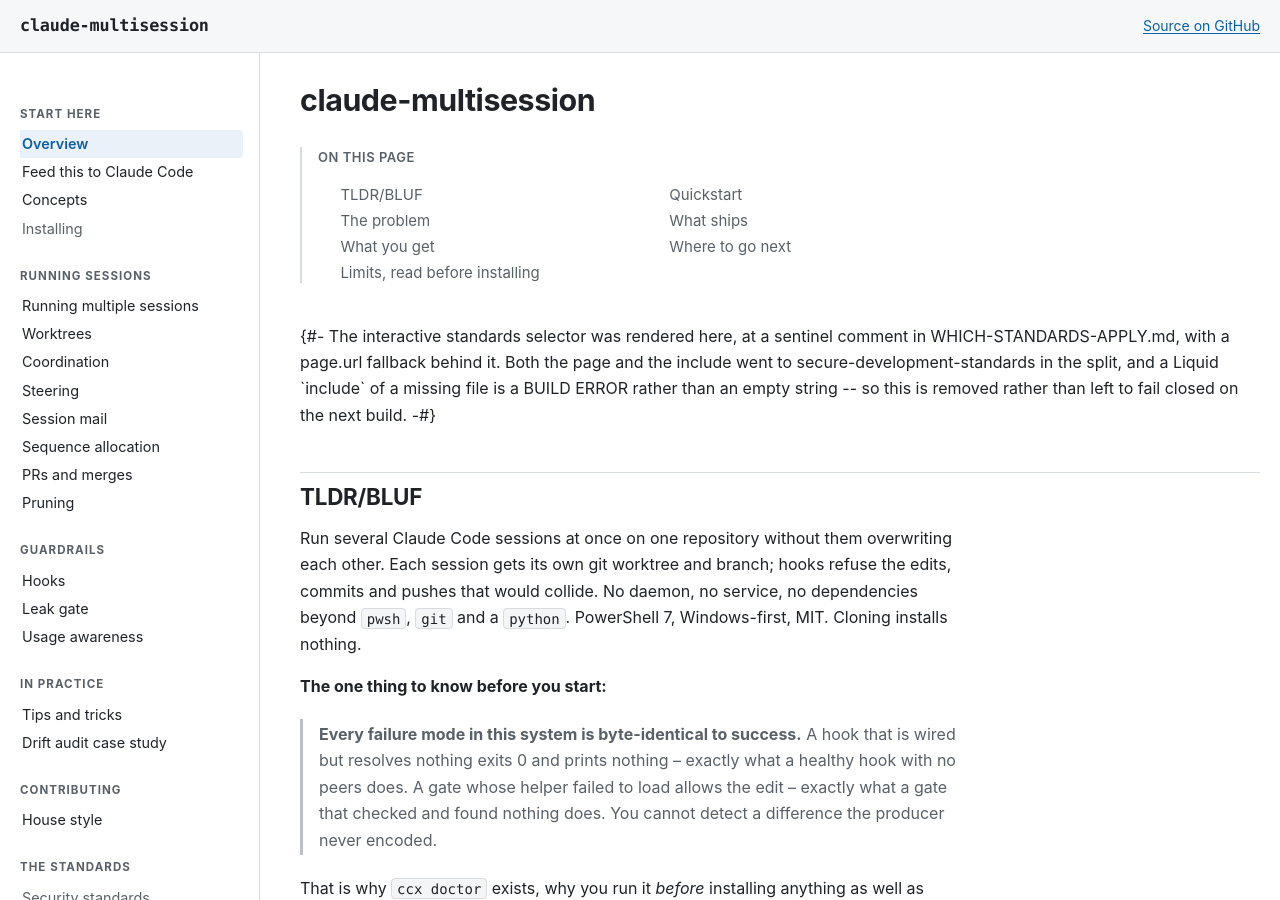
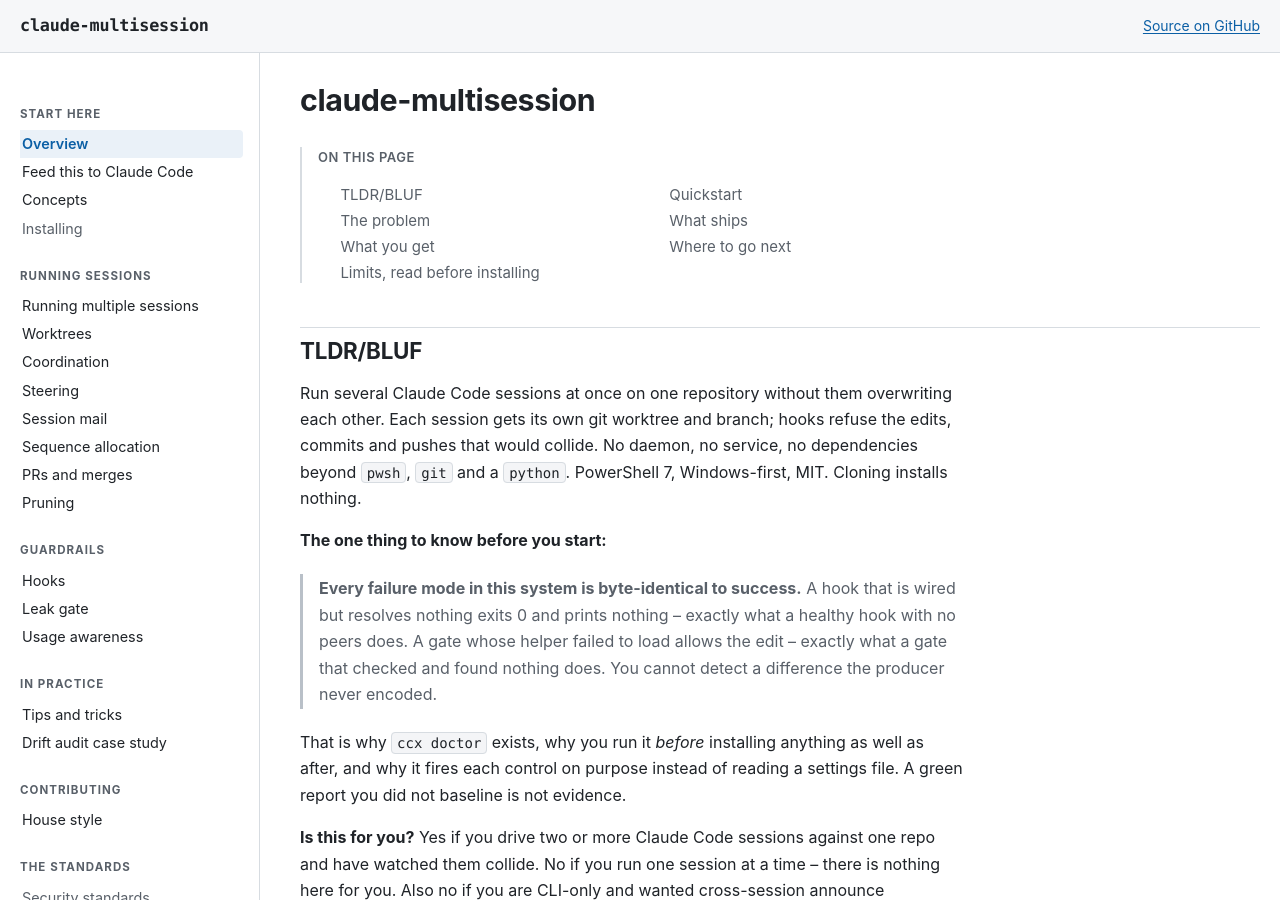
Before and after one commit to wshallwshall/claude-multisession, a Jekyll site: the page built from docs/index.md, in a window 1280 px wide and 900 px high. Built offline with Jekyll 4.4.1, drawn with Linux system fonts in a browser that asks for light colours.

Commit message:
A Jinja comment in a Liquid template is not a comment, it is text (#25)
Every page on the site had been carrying five lines of an explanatory note as visible body text since
#24. Seventeen pages, the landing page among them.

WHAT THE MISTAKE WAS. Removing the standards selector left a gap worth explaining, so the reason was
written in beside it using `{#- ... -#}`, which is Jinja2. Liquid's comment is `{% comment %}`. Liquid
does not recognise the Jinja form and therefore does not strip it: the block passes through the
template untouched and lands in the rendered HTML. No error, no warning, and a green build, because
nothing about it is invalid. It is text, and the template did exactly what it was told.

WHY THE VERIFICATION MISSED IT, which is the half worth keeping. That build was checked. All 191
anchors were resolved against the ids it emitted and zero were broken -- and that check is blind to
this by construction, because the defect adds text rather than moving anything, so every link still
worked. The structure was confirmed and the page was never read. The same session had already
recorded, twice, that a check reading one representation cannot see what only another shows, and then
verified a build without looking at what it said.

The note is deleted rather than converted to a real Liquid comment. What it explained belongs in the
commit message of the change that made it true, not in a template, where it would be an account of
something that is no longer there.

Verified by reading the output this time rather than its structure: the string appears on 0 of 17
built pages, no other non-Liquid comment syntax exists anywhere under _layouts/ or _includes/, the
standards repository's layouts were checked for the same mistake and do not have it, and the 191
anchors still resolve. 117 tests green.

Co-Authored-By: Claude Opus 5 <noreply@anthropic.com>

```diff
--- a/docs/_layouts/default.html
+++ b/docs/_layouts/default.html
@@ -143,11 +143,6 @@
           {%- else -%}
           {%- assign body = content -%}
           {%- endif -%}
-          {#- The interactive standards selector was rendered here, at a sentinel comment in
-              WHICH-STANDARDS-APPLY.md, with a page.url fallback behind it. Both the page and the
-              include went to secure-development-standards in the split, and a Liquid `include` of a
-              missing file is a BUILD ERROR rather than an empty string -- so this is removed rather
-              than left to fail closed on the next build. -#}
           {{ body }}
         </div>
       </main>
```
